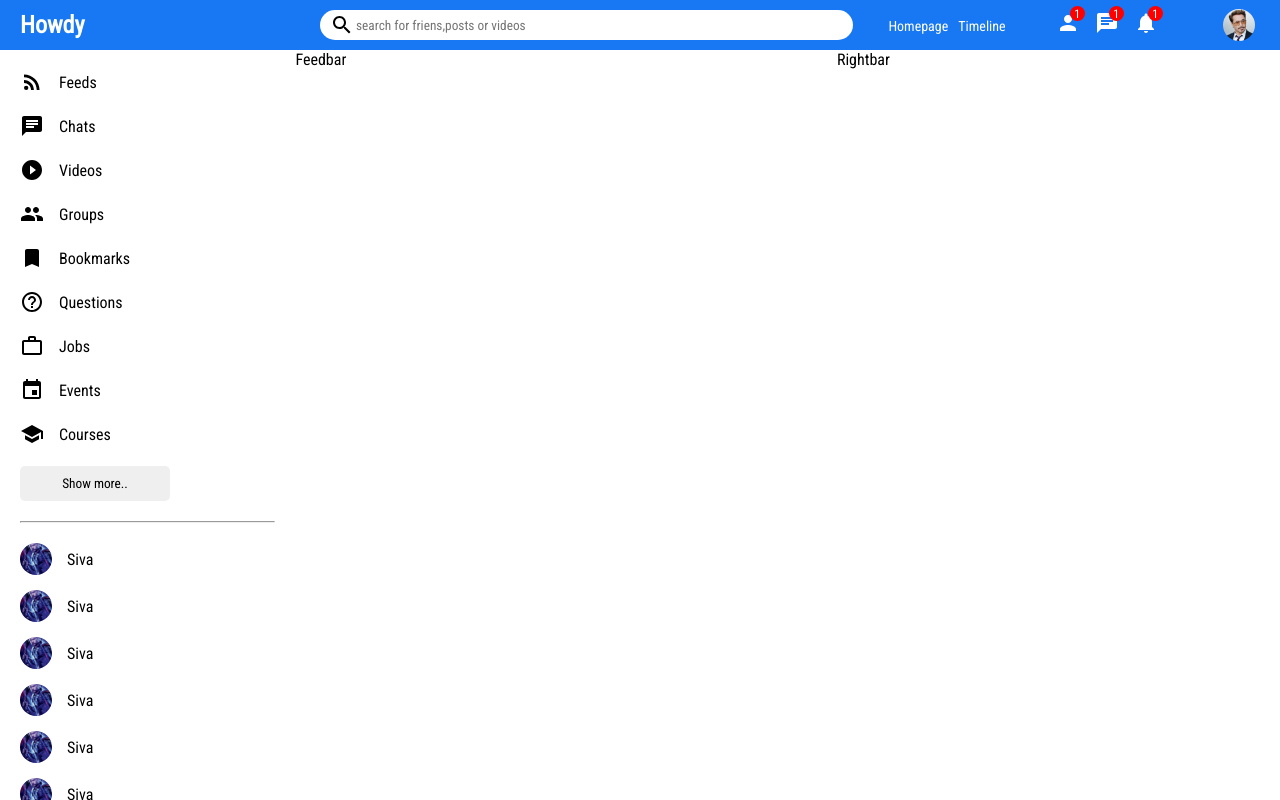
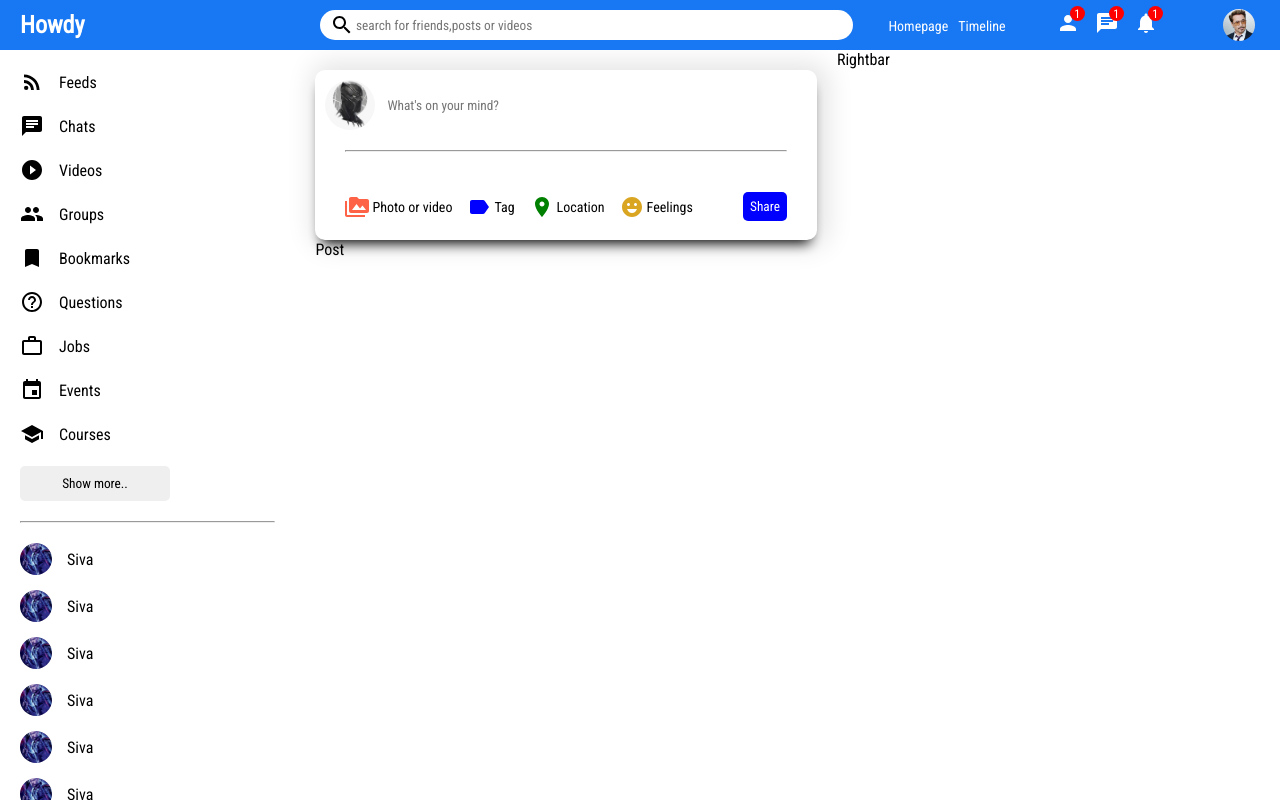
Before and after one commit to user-siva/Howdy-client, a React (Create React App) app: page / in a window 1280 px wide. Built offline with nearby package versions, Linux system fonts and the light colour scheme.

Commit message:
Feed added

```diff
--- a/src/components/feed/Feed.jsx
+++ b/src/components/feed/Feed.jsx
@@ -1,9 +1,14 @@
 import "./feed.css"
+import Share from "../share/Share"
+import Post from "../post/Post"
 
-function Feed(props) {
+function Feed() {
     return (
         <div className="feed">
-           Feedbar
+           <div className="feedWrapper">
+               <Share />
+               <Post />
+           </div>
         </div>
     );
 }
--- a/src/components/feed/feed.css
+++ b/src/components/feed/feed.css
@@ -1,3 +1,7 @@
 .feed {
   flex: 5.5;
 }
+
+.feedWrapper {
+  padding: 20px;
+}
--- /dev/null
+++ b/src/components/post/Post.jsx
@@ -0,0 +1,11 @@
+import "./post.css"
+
+function Post() {
+    return (
+        <div>
+            Post
+        </div>
+    );
+}
+
+export default Post;
--- /dev/null
+++ b/src/components/share/Share.jsx
@@ -0,0 +1,39 @@
+import "./share.css"
+import { PermMedia,Label,Room,EmojiEmotions } from "@mui/icons-material"
+
+function Share(props) {
+    return (
+        <div className="share">
+            <div className="shareWrapper">
+                <div className="shareTop">
+                    <img src="assets/users/7.jpg" alt="" className="shareProfile" />
+                    <input placeholder="What's on your mind?" className="shareInput" />
+                </div>
+                <hr className="shareHr" />
+                <div className="shareBottom">
+                    <div className="shareOptions">
+                        <div className="shareOption">
+                            <PermMedia htmlColor="tomato" className="shareIcon" />
+                            <span className="shareOptionText">Photo or video</span>
+                        </div>
+                        <div className="shareOption">
+                            <Label htmlColor="blue" className="shareIcon" />
+                            <span className="shareOptionText">Tag</span>
+                        </div>
+                        <div className="shareOption">
+                            <Room htmlColor="green" className="shareIcon" />
+                            <span className="shareOptionText">Location</span>
+                        </div>
+                        <div className="shareOption">
+                            <EmojiEmotions htmlColor="goldenrod" className="shareIcon" />
+                            <span className="shareOptionText">Feelings</span>
+                        </div>
+                    </div>
+                    <button className="shareBtn">Share</button>
+                </div>
+            </div>
+        </div>
+    );
+}
+
+export default Share;
--- /dev/null
+++ b/src/components/share/share.css
@@ -0,0 +1,77 @@
+.share {
+  width: 100%;
+  height: 170px;
+  border-radius: 10px;
+  -webkit-box-shadow: 0px 10px 13px -7px #000000,
+    4px 0px 27px 7px rgba(0, 0, 0, 0.11);
+  box-shadow: 0px 10px 13px -7px #000000, 4px 0px 27px 7px rgba(0, 0, 0, 0.11);
+}
+
+.shareWrapper {
+  padding: 10px;
+}
+
+.shareTop {
+  display: flex;
+  align-items: center;
+}
+
+.shareProfile {
+  width: 50px;
+  height: 50px;
+  border-radius: 50%;
+  object-fit: cover;
+  margin-right: 10px;
+}
+
+.shareInput {
+  border: none;
+  width: 80%;
+}
+
+.shareInput:focus {
+  outline: none;
+}
+
+.shareHr {
+  margin: 20px;
+}
+
+.shareBottom {
+  display: flex;
+  align-items: center;
+  justify-content: space-between;
+}
+
+.shareOptions {
+  display: flex;
+  margin-left: 20px;
+}
+
+.shareOption {
+  display: flex;
+  align-items: center;
+  margin-right: 15px;
+  cursor: pointer;
+}
+
+.shareIcon {
+  font-size: 14px;
+  margin-right: 3px;
+}
+
+.shareOptionText {
+  font-weight: 500;
+  font-size: 14px;
+}
+
+.shareBtn {
+  padding: 7px;
+  border: none;
+  border-radius: 5px;
+  background-color: blue;
+  font-weight: 500;
+  margin: 20px;
+  cursor: pointer;
+  color: white;
+}
--- a/src/components/topbar/Topbar.jsx
+++ b/src/components/topbar/Topbar.jsx
@@ -10,7 +10,7 @@ function Topbar() {
       <div className="topbarCenter">
         <div className="searchbar">
           <Search className="searchIcon" />
-          <input placeholder="search for friens,posts or videos" className="serachInput" />
+          <input placeholder="search for friends,posts or videos" className="searchInput" />
         </div>
       </div>
       <div className="topbarRight">
--- a/src/components/topbar/topbar.css
+++ b/src/components/topbar/topbar.css
@@ -38,7 +38,7 @@
   margin-left: 10px;
 }
 
-.serachInput {
+.searchInput {
   width: 70%;
   border: none;
 }
```
Also changed, not shown: src/components/post/post.css (added).
